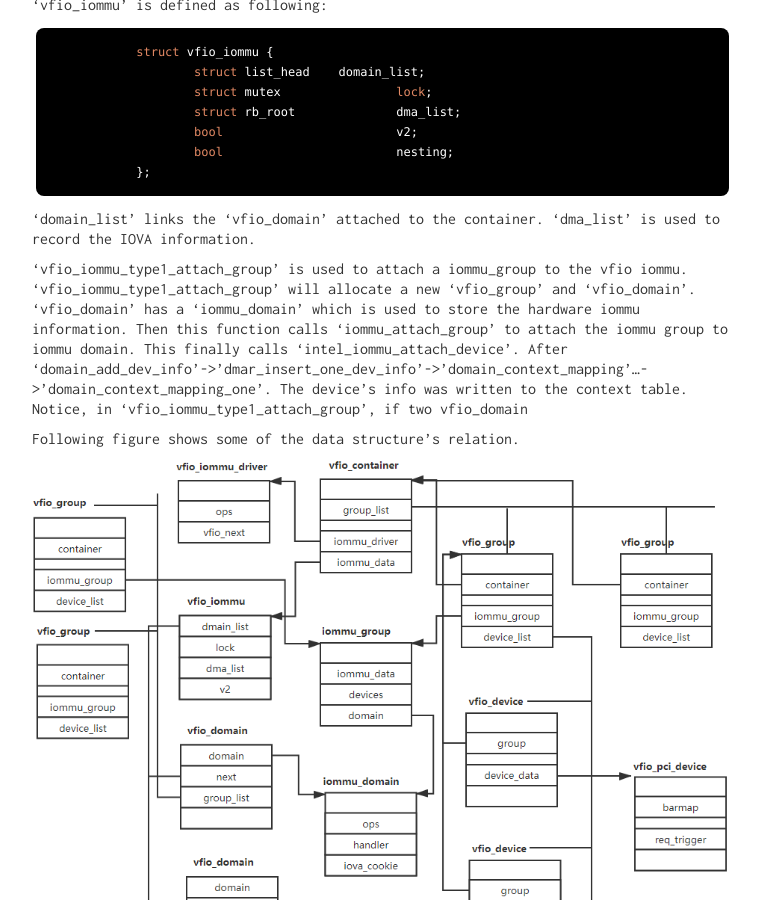
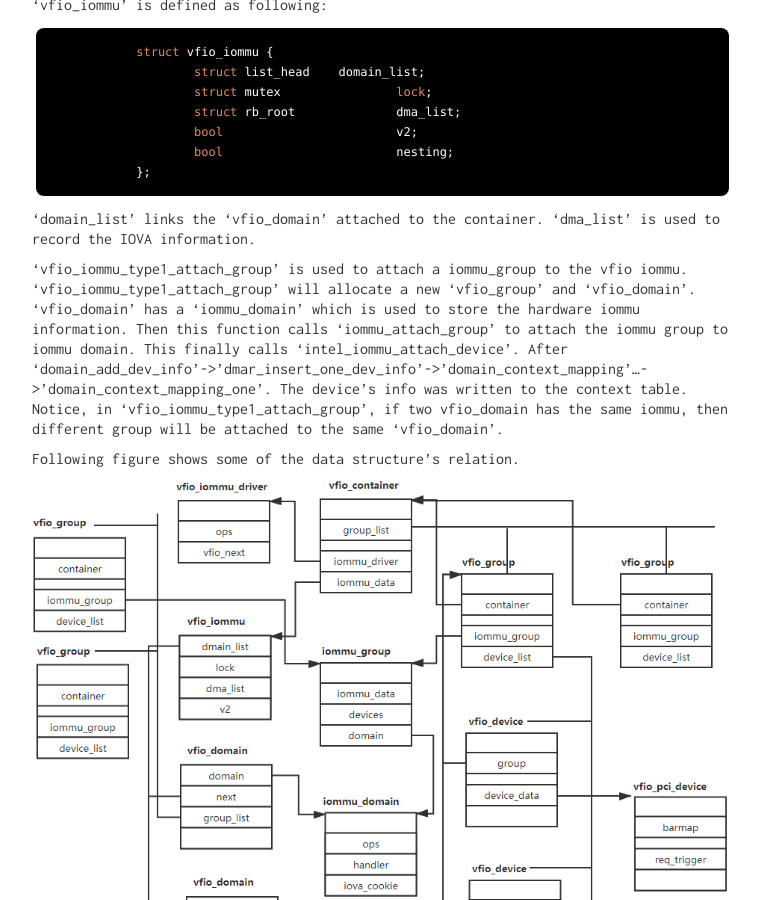
Before and after one commit to terenceli/terenceli.github.com, a Jekyll site: the page built from _posts/2019-08-21-vfio-driver-analysis.md, in a window 1280 px wide and 900 px high, scrolled down 8155 px. Shown: the whole window, without its empty margins (258-1018 px from the left). Built offline with Jekyll 4.4.1, drawn with Linux system fonts in a browser that asks for light colours; comment, search, counter and statistics services are not loaded.

Commit message:
Update 2019-08-21-vfio-driver-analysis.md

```diff
--- a/_posts/2019-08-21-vfio-driver-analysis.md
+++ b/_posts/2019-08-21-vfio-driver-analysis.md
@@ -330,7 +330,7 @@ The vfio iommu driver supported by system is registered in 'vfio.iommu_drivers_l
 'domain_list' links the 'vfio_domain' attached to the container. 'dma_list' is used to record the IOVA information.
 
 'vfio_iommu_type1_attach_group' is used to attach a iommu_group to the vfio iommu. 'vfio_iommu_type1_attach_group' will allocate a new 'vfio_group' and 'vfio_domain'. 'vfio_domain' has a 'iommu_domain' which is used to store the hardware iommu information. Then this function calls 'iommu_attach_group' to attach the iommu group to iommu domain. This finally calls 'intel_iommu_attach_device'. After 'domain_add_dev_info'->'dmar_insert_one_dev_info'->'domain_context_mapping'...->'domain_context_mapping_one'. The device's info was written to the context table.
-Notice, in 'vfio_iommu_type1_attach_group', if two vfio_domain
+Notice, in 'vfio_iommu_type1_attach_group', if two vfio_domain has the same iommu, then different group will be attached to the same 'vfio_domain'.
 
 Following figure shows some of the data structure's relation.
 
```
